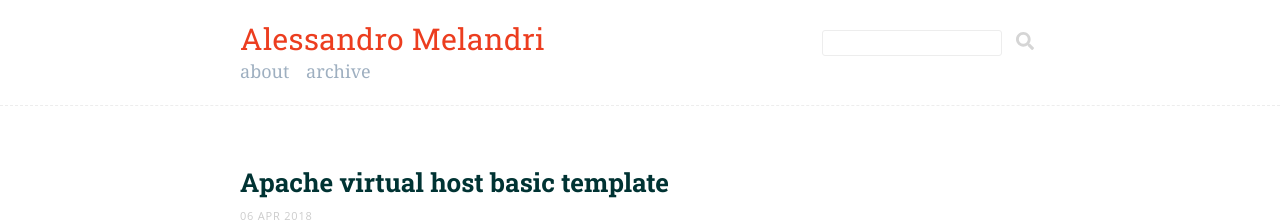
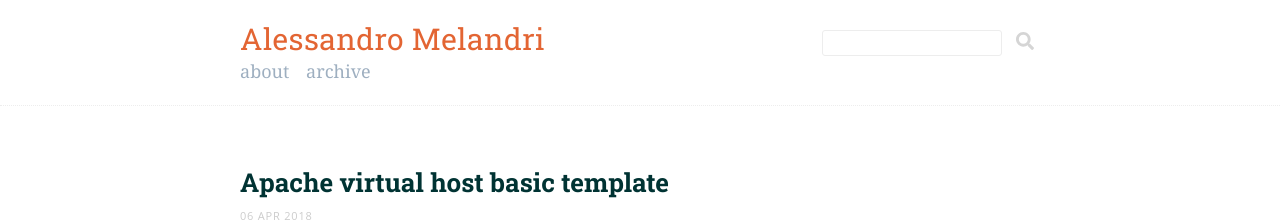
Before and after one commit to amelandri/amelandri.github.io, a Jekyll site: the page built from index.html, in a window 1280 px wide. Shown: the top 222 px of the page. Built offline with Jekyll 4.4.1, drawn with Linux system fonts in a browser that asks for light colours; nearby versions of some CDN libraries; the list of posts is cut into pages by our own code; comment, search, counter and statistics services are not loaded.

Commit message:
Changed header layout

```diff
--- a/public/css/lanyon.css
+++ b/public/css/lanyon.css
@@ -96,7 +96,7 @@
   padding-top:    1rem;
   padding-bottom: 1rem;
   margin-bottom: 3rem;
-  border-bottom: 1px dashed #ededed;
+  border-bottom: 1px dotted #ededed;
 }
 .masthead-title {
   margin-top: 0;
@@ -104,11 +104,10 @@
   color: #505050;
   font-size: 1.5rem;
   font-family: 'Roboto Slab', serif;
-  font-weight: normal;
   letter-spacing: 0.02rem;
 }
 .masthead-title a{
-  color: #ec3d1f;
+  color: #e36533;
 }
 
 .masthead-title a:hover{
```
